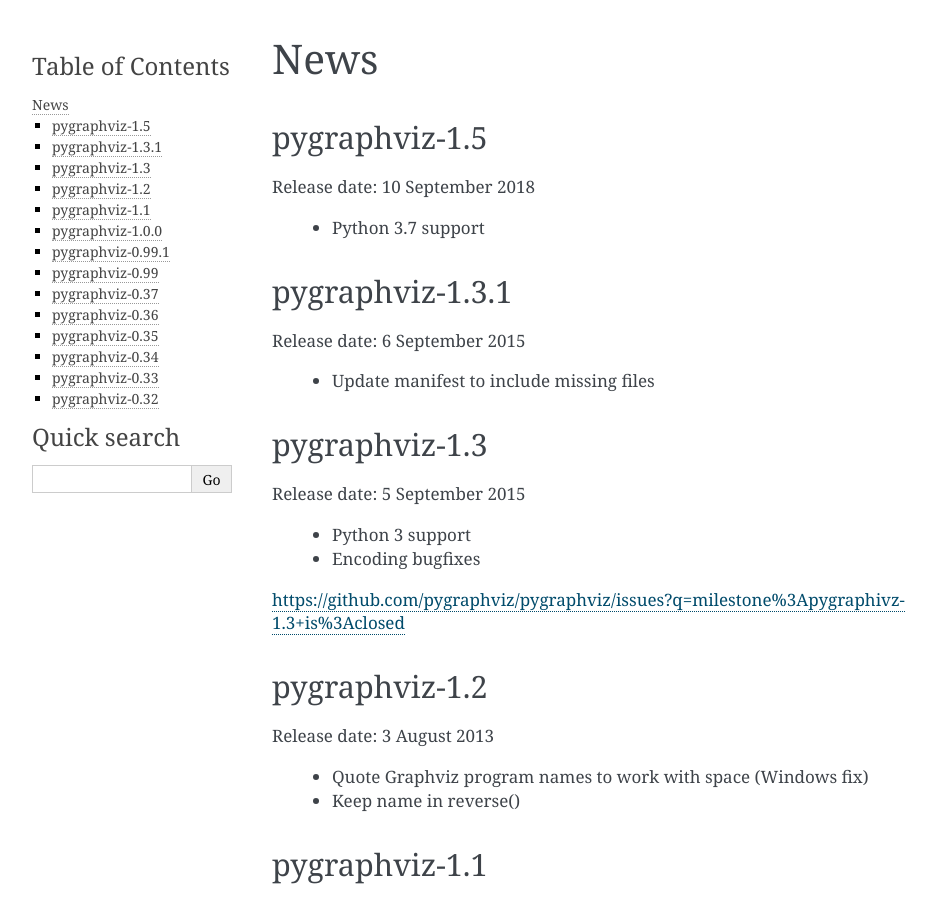
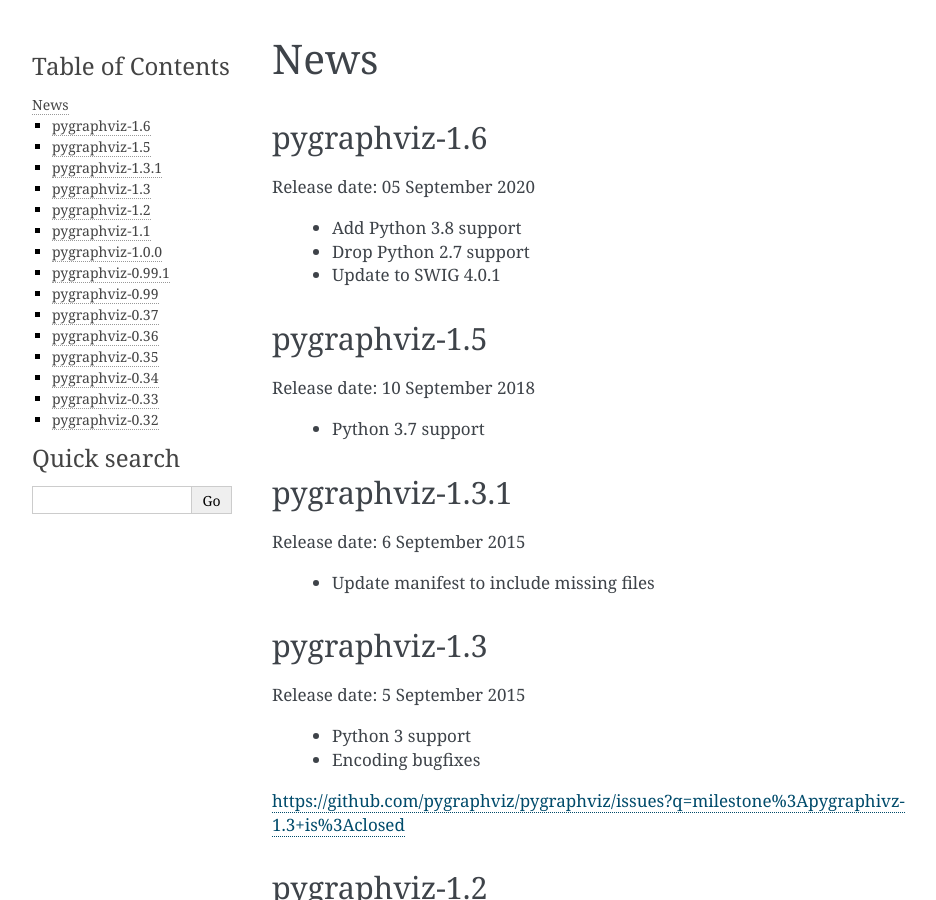
Before and after one commit to pygraphviz/pygraphviz, a Sphinx documentation site: the page built from doc/source/reference/news.rst, in a window 1280 px wide and 900 px high. Shown: the whole window, without its empty margins (148-1084 px from the left). Built offline with Sphinx 7.4.7, drawn with Linux system fonts in a browser that asks for light colours; formulas are drawn with MathJax 3; the version number could not be read and is left out.

Commit message:
Update release notes

```diff
--- a/doc/source/reference/news.rst
+++ b/doc/source/reference/news.rst
@@ -2,6 +2,15 @@
 
 News
 ====
+
+pygraphviz-1.6
+--------------
+
+Release date: 05 September 2020
+
+ - Add Python 3.8 support
+ - Drop Python 2.7 support
+ - Update to SWIG 4.0.1
 
 pygraphviz-1.5
 --------------
@@ -16,8 +25,6 @@ pygraphviz-1.3.1
 Release date: 6 September 2015
 
  - Update manifest to include missing files
-
-
 
 pygraphviz-1.3
 --------------
```
